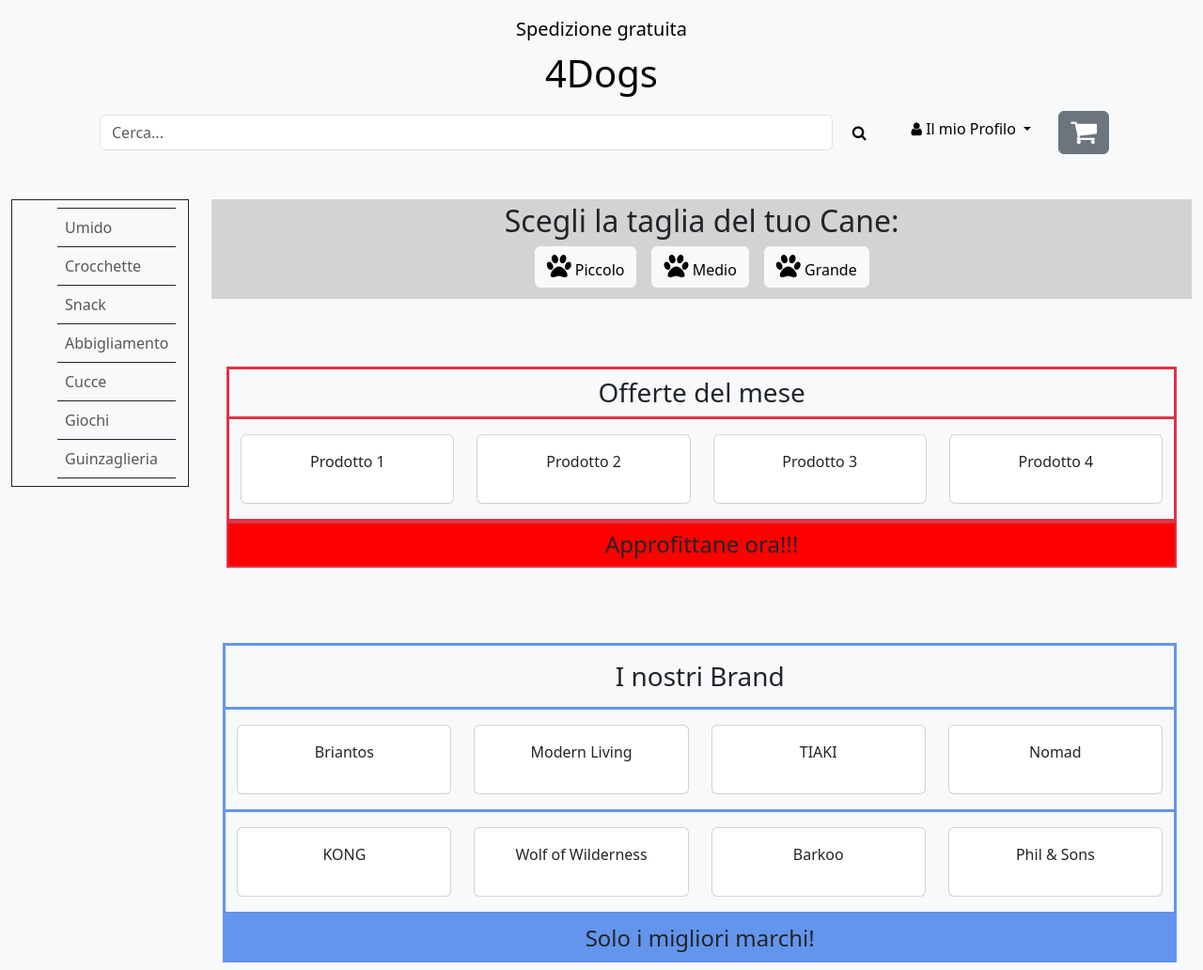
After one commit to CriZack70/Tec-Web-4Dog, a PHP site: page /indexCri.html in a window 1280 px wide. The commit adds this page. Shown: the whole page at 94% size. Run offline with PHP 8.4, Linux system fonts and the light colour scheme.

Commit message:
fixed car-badge, deleted dropdown item, added one img.

```diff
--- /dev/null
+++ b/Sito/indexCri.html
@@ -0,0 +1,211 @@
+<!DOCTYPE html>
+<html lang="it">
+<head>
+    <title>4Dogs - Your doggy's favourite</title>
+    <meta charset="utf-8" />
+    <!-- Load icon library -->
+    <link rel="stylesheet" href="https://cdnjs.cloudflare.com/ajax/libs/font-awesome/4.7.0/css/font-awesome.min.css">
+    <!-- Bootstrap CSS -->
+    <link href="https://cdn.jsdelivr.net/npm/bootstrap@5.3.3/dist/css/bootstrap.min.css" rel="stylesheet">
+    <script src="https://cdn.jsdelivr.net/npm/bootstrap@5.3.3/dist/js/bootstrap.bundle.min.js"></script>
+    <link rel="stylesheet" href="css/style.css">
+    <style>
+        .border-cornflowerblue {
+          border-color: cornflowerblue !important;
+        }
+      </style>
+</head>
+<body class="bg-light">
+    <header class="py-3 text-black">
+
+        <div class="container text-center">
+            <span class="fs-5 d-block mb-2">Spedizione gratuita</span>
+            <h1 class="m-0 mb-3">4Dogs</h1>
+
+            <div class="d-flex justify-content-center align-items-center mb-2 position-relative">
+                <form class="d-flex flex-grow-1 justify-content-center px-4">
+                    <input type="search" class="form-control w-35" placeholder="Cerca..." aria-label="search">
+                    <button type="submit" class="btn btn-light ms-2"><em class="fa fa-search"></em> </button>
+                </form>
+
+
+                <div class="d-flex position-relative px-2" style="right: 10px;">
+                    <div class="dropdown d-inline-block me-3">
+                        <button class="btn dropdown-toggle btn-primary btn-light" type="button" data-bs-toggle="dropdown" ><em class="fa fa-user"></em>
+                            Il mio Profilo
+                        </button>
+                        <ul class="dropdown-menu dropdown-menu-end">
+                            <li><a class="dropdown-item" href="#">Account</a></li>
+                            <li><a class="dropdown-item" href="#">Ordini</a></li>
+                            <li><a class="dropdown-item" href="#">Il mio Doggy</a></li>
+                        </ul>
+                    </div>
+                    <button class="btn btn-secondary"><em class="fa fa-shopping-cart" style="font-size:30px"></em> </button>
+                </div>
+            </div>
+        </div>
+    </header>
+    <main >
+        <div class="container-fluid mt-4">
+        <div class="row">
+            <div class="col-md-2">
+                <aside class="navbar navbar-expand-lg navbar-light   border border-dark" >
+
+                    <button class="navbar-toggler" type="button" data-bs-toggle="collapse" data-bs-target="#navbarSupportedContent" aria-controls="navbarSupportedContent" aria-expanded="false" aria-label="Toggle navigation">
+                        <span class="navbar-toggler-icon"></span>
+                      </button>
+
+                      <div class="collapse navbar-collapse" id="navbarSupportedContent">
+
+                    <ul class="navbar-nav flex-column ps-5 ">
+                        <li class="nav-item"><a class="nav-link border-top border-dark" href="#">Umido</a></li>
+                        <li class="nav-item"><a class="nav-link border-top border-dark" href="#">Crocchette</a></li>
+                        <li class="nav-item"><a class="nav-link border-top border-dark" href="#">Snack</a></li>
+                        <li class="nav-item"><a class="nav-link border-top border-dark" href="#">Abbigliamento</a></li>
+                        <li class="nav-item"><a class="nav-link border-top border-dark" href="#">Cucce</a></li>
+                        <li class="nav-item"><a class="nav-link border-top border-dark" href="#">Giochi</a></li>
+                        <li class="nav-item"><a class="nav-link border-top border-bottom border-dark" href="#">Guinzaglieria</a></li>
+
+                    </ul>
+                    </div>
+                </aside>
+            </div>
+            <div class="col-md-10">
+                <section class=" section1 px-3 py-1" style="background-color: lightgray;">
+                    <div class="text-center mb-2">
+                        <h2>Scegli la taglia del tuo Cane:</h2>
+                        <div class="d-flex justify-content-center">
+                            <button class="btn btn-light mx-2"><em class="fa fa-paw fs-3"></em>  Piccolo</button>
+                            <button class="btn btn-light mx-2"><em class="fa fa-paw fs-3"></em>  Medio</button>
+                            <button class="btn btn-light mx-2"><em class="fa fa-paw fs-3"></em>  Grande</button>
+                        </div>
+                    </div>
+                </section>
+                <section class="section2 px-3 py-5">
+                    <h3 class="text-center py-2 mb-0 mt-4 border border-bottom-0 border-danger border-3 ">Offerte del mese</h3>
+                    <div class="row text-center mx-0 pb-3 border border-danger border-3">
+                        <div class="col-md-3">
+                            <div class="card mt-3">
+                                <div class="card-body">
+                                    <p>Prodotto 1</p>
+                                </div>
+                            </div>
+                        </div>
+                        <div class="col-md-3">
+                            <div class="card mt-3">
+                                <div class="card-body">
+                                    <p>Prodotto 2</p>
+                                </div>
+                            </div>
+                        </div>
+                        <div class="col-md-3">
+                            <div class="card mt-3">
+                                <div class="card-body">
+                                    <p>Prodotto 3</p>
+                                </div>
+                            </div>
+                        </div>
+                        <div class="col-md-3">
+                            <div class="card mt-3">
+                                <div class="card-body">
+                                    <p>Prodotto 4</p>
+                                </div>
+                            </div>
+                        </div>
+                    </div>
+
+                        <h4 class="text-center py-2  mb-2 border border-danger border-2 " style="background-color:red;">Approfittane ora!!!</h4>
+
+                </section>
+            </div>
+        </div>
+
+        <section class="section3 px-3 col-md-10 offset-2  ">
+
+                <h3 class="text-center  py-3 mb-0 mt-4 border border-bottom-0 border-cornflowerblue border-3 mx-0 " >I nostri Brand</h3>
+
+
+                <div class="row text-center pb-3 border  border-cornflowerblue border-3 mx-0">
+
+
+                    <div class="col-md-3">
+                        <div class="card mt-3">
+                            <div class="card-body">
+                                <p>Briantos</p>
+                            </div>
+                        </div>
+                    </div>
+                    <div class="col-md-3">
+                        <div class="card mt-3">
+                            <div class="card-body">
+                                <p>Modern Living</p>
+                            </div>
+                        </div>
+                    </div>
+                    <div class="col-md-3">
+                        <div class="card mt-3">
+                            <div class="card-body">
+                                <p>TIAKI</p>
+                            </div>
+                        </div>
+                    </div>
+                    <div class="col-md-3">
+                        <div class="card mt-3">
+                            <div class="card-body">
+                                <p>Nomad</p>
+                            </div>
+                        </div>
+                    </div>
+
+        </div>
+                <div class="row text-center pb-3 mx-0 border border-top-0 border-cornflowerblue border-3">
+
+                            <div class="col-md-3">
+                                <div class="card mt-3">
+                                    <div class="card-body">
+                                        <p>KONG</p>
+                                    </div>
+                                </div>
+                            </div>
+                            <div class="col-md-3">
+                                <div class="card mt-3">
+                                    <div class="card-body">
+                                        <p>Wolf of Wilderness</p>
+                                    </div>
+                                </div>
+                            </div>
+                            <div class="col-md-3">
+                                <div class="card mt-3">
+                                    <div class="card-body">
+                                        <p>Barkoo</p>
+                                    </div>
+                                </div>
+                            </div>
+                            <div class="col-md-3">
+                                <div class="card mt-3">
+                                    <div class="card-body">
+                                        <p>Phil & Sons</p>
+                                    </div>
+                                </div>
+                            </div>
+
+                </div>
+
+                <h4 class="text-center py-2 mb-2 border-top mt-0 border border-cornflowerblue border-3" style="background-color:cornflowerblue;">Solo i migliori marchi!</h4>
+
+
+
+    </section>
+    <footer>
+
+
+
+    </footer>
+
+    </main>
+    <script src="https://cdn.jsdelivr.net/npm/@popperjs/core@2.11.8/dist/umd/popper.min.js" crossorigin="anonymous"></script>
+
+
+
+</body>
+</html>
--- a/Sito/template/base.php
+++ b/Sito/template/base.php
@@ -40,9 +40,6 @@
                     <ul class="dropdown-menu dropdown-menu-end">
                         <?php if(!isUserLoggedIn() && !isAdminLoggedIn()): ?>
                         <li><a class="dropdown-item<?php isActive("login.php");?>" href="login.php">Accedi</a></li>
-                        <li><a class="dropdown-item <?php isActive("login.php");?>" href="login.php">Ordini</a></li>
-                        <li><a class="dropdown-item <?php isActive("login.php");?>" href="login.php">Notifiche</a></li>
-                        <li><a class="dropdown-item <?php isActive("login.php");?>" href="login.php">Il mio Doggy</a></li>
                         <?php elseif(isAdminLoggedIn()) : ?>
                         <li><a class="dropdown-item<?php isActive("admin.php");?>" href="admin.php">Admin</a></li>
                         <li><a class="dropdown-item <?php isActive("notifiche-venditore.php");?>" href="notifiche-venditore.php">Notifiche
--- a/Sito/template/prodotti-casuali.php
+++ b/Sito/template/prodotti-casuali.php
@@ -29,7 +29,7 @@ elseif (isset($templateParams["relatedprod"])):
 <section class="mt-1">
     <div class="container">
         <div class="row bg-light">
-            <h4 class="text-center">Approfittane ora!!</h4>
+            <h4 class="text-center py-2">Approfittane ora!!</h4>
         </div>
     </div>
 </section>
--- a/Sito/template/singola-categoria.php
+++ b/Sito/template/singola-categoria.php
@@ -1,8 +1,8 @@
 <?php if(isset($templateParams["titolo_pagina"])): ?>
     <h2 style= "text-align:center;"><?php echo $templateParams["titolo_pagina"]; ?></h2>
 <?php endif;?>
-<section>
-    <h3 class="text-center">Ecco la nostra selezione</h3>
+<section >
+    <h3 class="text-center py-3" style="background-color: white">Ecco la nostra selezione</h3>
     <?php
         require 'prodotti-casuali.php';
     ?>
```
Also changed, not shown: Sito/js/badge.js (+9 -4 lines), Sito/imgs/13_materasso_Tiaki.jpg (added).
